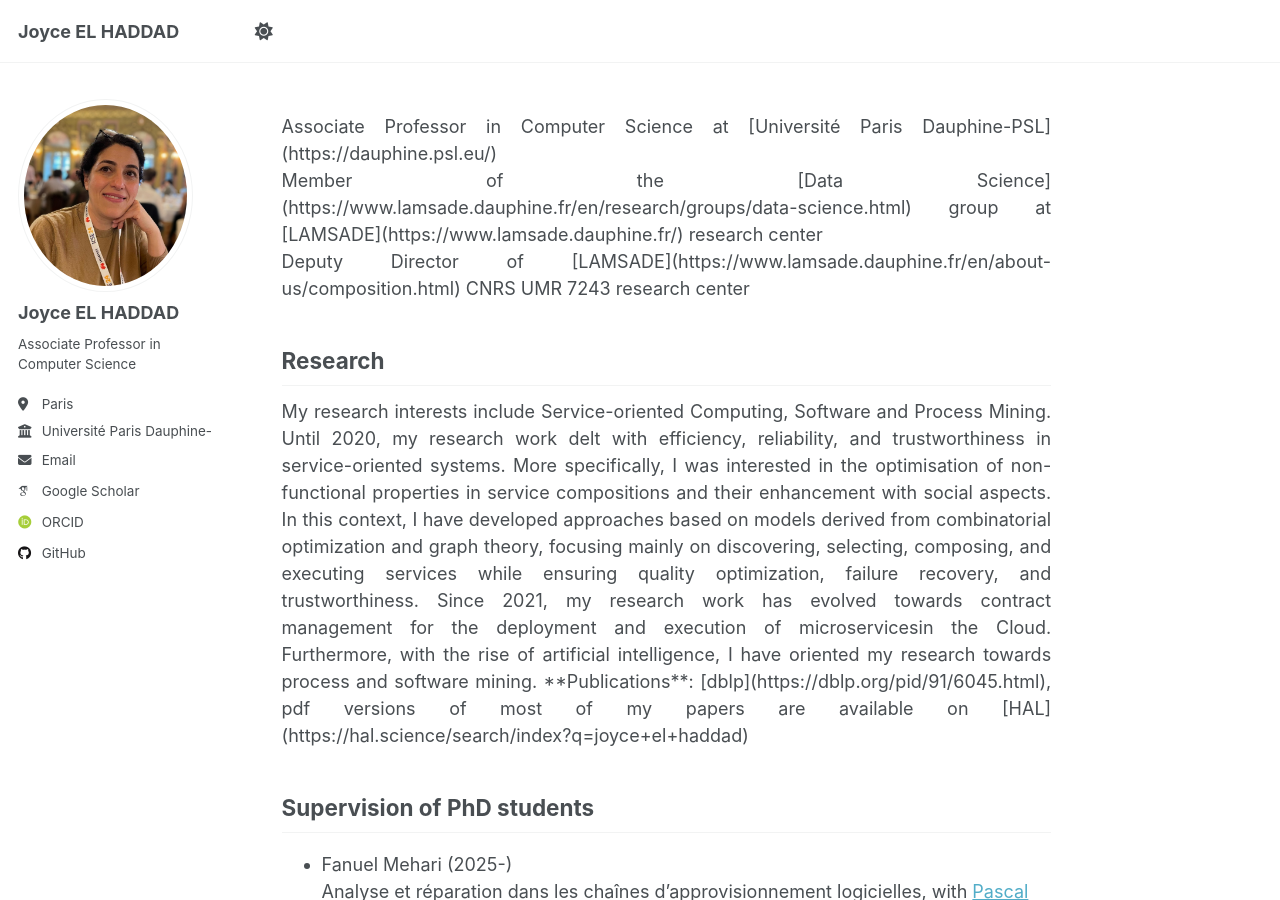
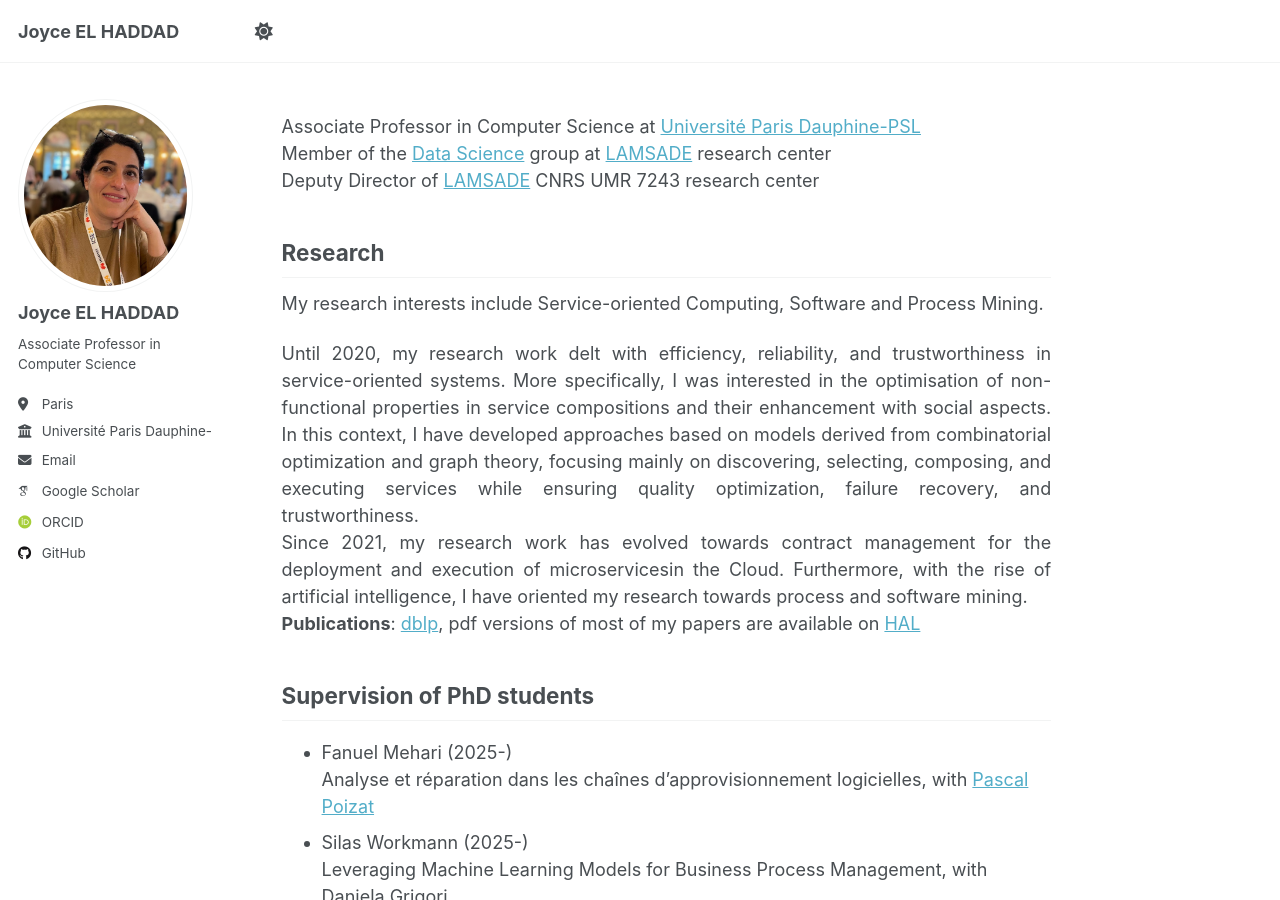
Before and after one commit to joyceelhaddad/joyceelhaddad.github.io, a Jekyll site: the page built from _pages/about.md, in a window 1280 px wide and 900 px high. Built offline with Jekyll 4.4.1, drawn with Linux system fonts in a browser that asks for light colours; some web fonts are replaced; a script that is not in the unit is left out.

Commit message:
Update about.md

```diff
--- a/_pages/about.md
+++ b/_pages/about.md
@@ -6,23 +6,25 @@ redirect_from:
   - /about/
   - /about.html
 ---
-<div style="text-align: justify; text-justify: inter-word;">
+
 Associate Professor in Computer Science at [Université Paris Dauphine-PSL](https://dauphine.psl.eu/) <br>
 Member of the [Data Science](https://www.lamsade.dauphine.fr/en/research/groups/data-science.html) group at [LAMSADE](https://www.lamsade.dauphine.fr/) research center<br>
 Deputy Director of [LAMSADE](https://www.lamsade.dauphine.fr/en/about-us/composition.html) CNRS UMR 7243 research center
-</div>
+
 
 Research
 ------
-<div style="text-align: justify; text-justify: inter-word;">
+
 My research interests include Service-oriented Computing, Software and Process Mining.
 
-Until 2020, my research work delt with efficiency, reliability, and trustworthiness in service-oriented systems. More specifically, I was interested in the optimisation of non-functional properties in service compositions and their enhancement with social aspects. In this context, I have developed approaches based on models derived from combinatorial optimization and graph theory, focusing mainly on discovering, selecting, composing, and executing services while ensuring quality optimization, failure recovery, and trustworthiness.
+<div style="text-align: justify; text-justify: inter-word;">
+Until 2020, my research work delt with efficiency, reliability, and trustworthiness in service-oriented systems. More specifically, I was interested in the optimisation of non-functional properties in service compositions and their enhancement with social aspects. In this context, I have developed approaches based on models derived from combinatorial optimization and graph theory, focusing mainly on discovering, selecting, composing, and executing services while ensuring quality optimization, failure recovery, and trustworthiness. <br>
 
 Since 2021, my research work has evolved towards contract management for the deployment and execution of microservicesin the Cloud. Furthermore, with the rise of artificial intelligence, I have oriented my research towards process and software mining.
+</div>
 
 **Publications**: [dblp](https://dblp.org/pid/91/6045.html), pdf versions of most of my papers are available on [HAL](https://hal.science/search/index?q=joyce+el+haddad)
-</div>
+
 
 Supervision of PhD students
 ------
```
